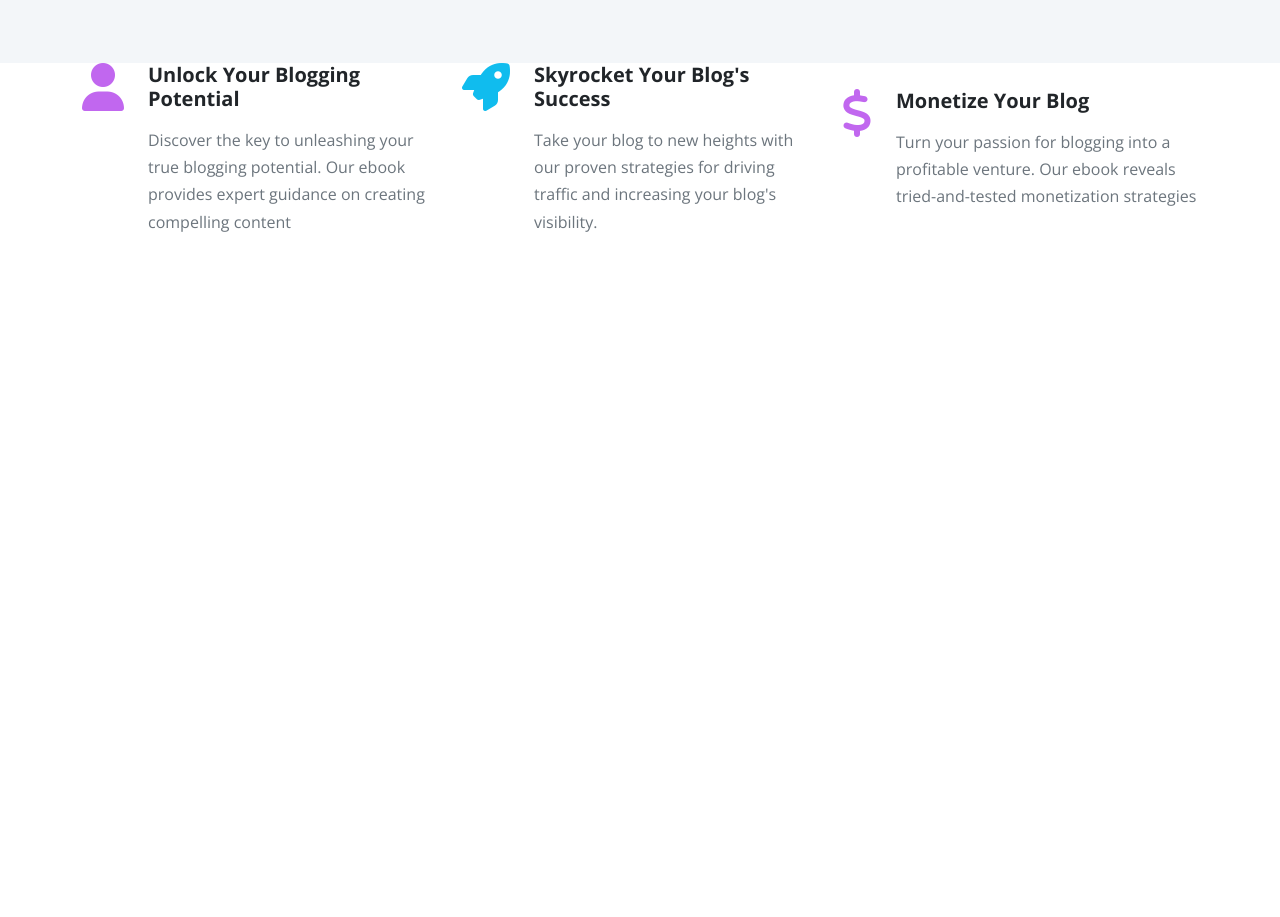
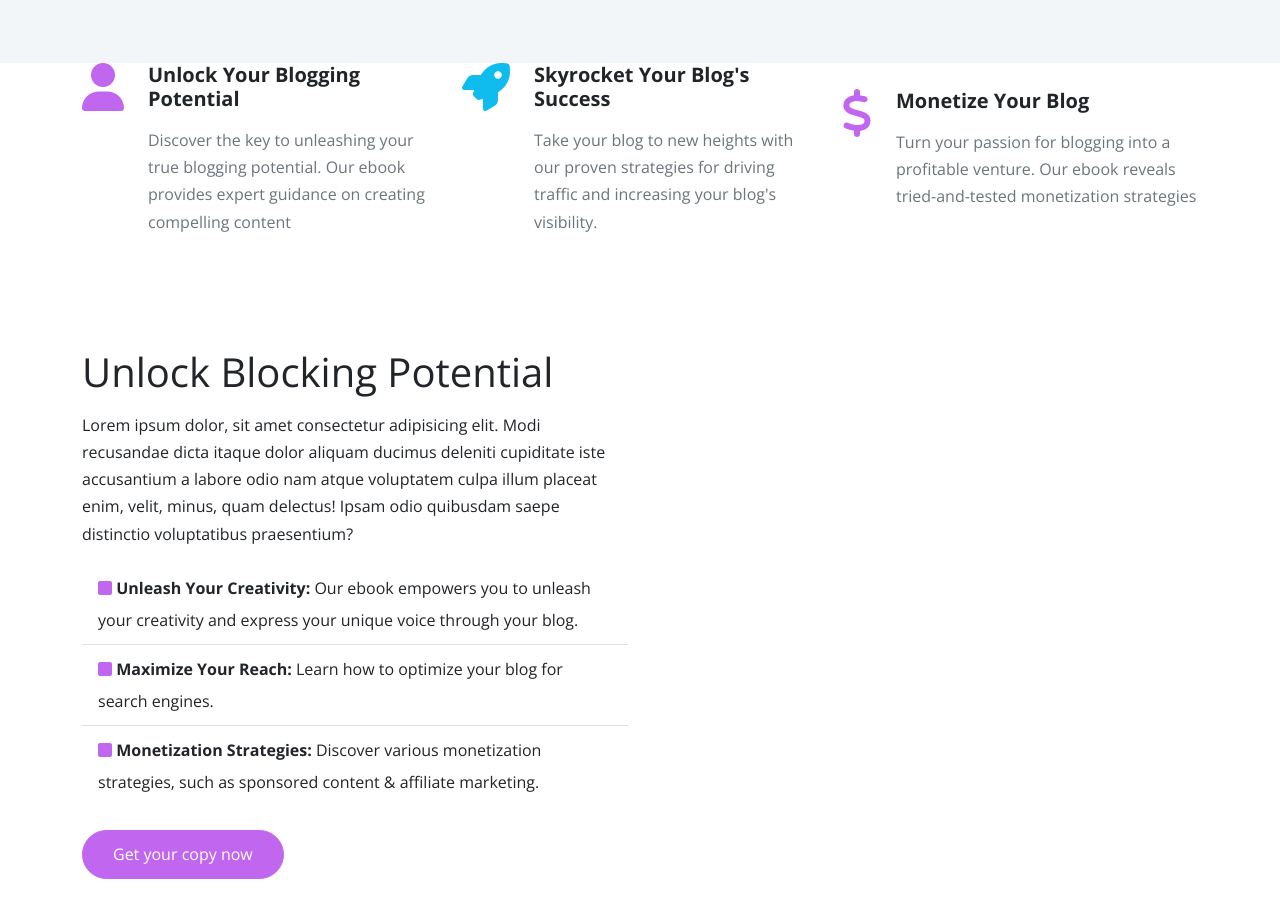
Before and after one commit to rodlez/bootstap-ebook, a website: page index.html in a window 1280 px wide. Shown: the part 922-1839 px from the top of the page. Before the commit the page ends 1222 px from the top, so only its background shows below. Drawn offline with nearby package versions, Linux system fonts and the light colour scheme; files that its build step writes are made by us from their sources.

Commit message:
Add Details Section
Create the Left columns modal in the index.html

```diff
--- a/index.html
+++ b/index.html
@@ -149,6 +149,44 @@
       </div>
     </section>
 
+    <!-- Details -->
+     <section id="details" class="details my-5">
+      <div class="container">
+        <div class="row">
+          <div class="col-md-6">
+            <div class="text-container d-flex flex-column justify-content-center h-100">
+              <h2 class="display-6">Unlock Blocking Potential</h2>
+              <p>
+                Lorem ipsum dolor, sit amet consectetur adipisicing elit. Modi recusandae dicta itaque dolor aliquam ducimus deleniti cupiditate iste accusantium a labore odio nam atque voluptatem culpa illum placeat enim, velit, minus, quam delectus! Ipsam odio quibusdam saepe distinctio voluptatibus praesentium?
+              </p>
+              <ul class="list-group list-group-flush lh-lg">
+                <li class="list-group-item">
+                  <i class="fas fa-square text-primary"></i>
+                  <strong>Unleash Your Creativity:</strong> Our ebook empowers
+                  you to unleash your creativity and express your unique voice
+                  through your blog.
+                </li>
+                <li class="list-group-item">
+                  <i class="fas fa-square text-primary"></i>
+                  <strong>Maximize Your Reach:</strong> Learn how to optimize
+                  your blog for search engines.
+                </li>
+                <li class="list-group-item">
+                  <i class="fas fa-square text-primary"></i>
+                  <strong>Monetization Strategies:</strong> Discover various
+                  monetization strategies, such as sponsored content & affiliate
+                  marketing.
+                </li>
+              </ul>
+              <a href="#" class="btn btn-primary text-white mt-4 align-self-start" data-bs-toggle="modal" data-bs-target="#modal1">Get your copy now</a>
+            </div>
+
+
+          </div>
+        </div>
+      </div>
+     </section>
+
 
     <!-- Bootstrap JS and script -->
     <script src="js/bootstrap.bundle.min.js"></script>
```
